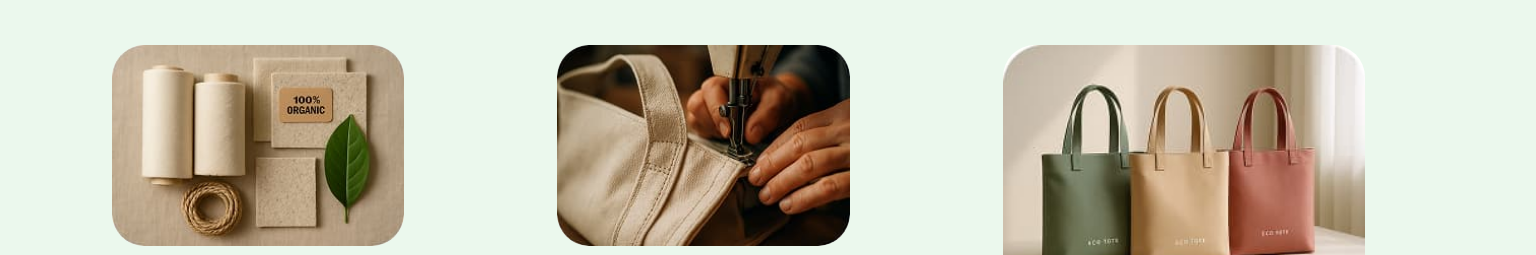
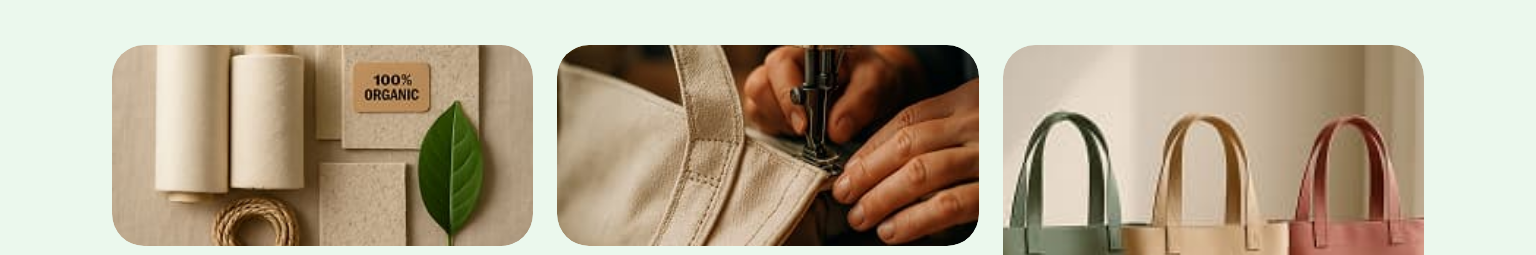
Before and after one commit to liudamelnyk-smaila/goit-g16-prj-advantages, a plain HTML site: page index.html in a window 1536 px wide. Shown: the part 221-476 px from the top of the page. Drawn offline with nearby package versions, Linux system fonts and the light colour scheme.

Commit message:
add all files

```diff
--- a/index.html
+++ b/index.html
@@ -24,6 +24,7 @@
         <!-- ORGANIC -->
         <ul class="images-list">
           <li class="list-point">
+            <div class="advantages-img-wrap">
             <picture>
               <source media="(min-width: 1440px)" srcset="./advantages/organic.jpg 1x, ./advantages/organic@x2.jpg 2x" />
               <source media="(min-width: 768px)" srcset="./advantages/organic.jpg 1x, ./advantages/organic@x2.jpg 2x" />
@@ -32,11 +33,14 @@
               <img class="advantages-img" src="./advantages/organic.jpg" width="288" height="198"
                 alt="Bag made from organic materials">
             </picture>
+            </div>
             <h3 class="list-name">Стійкість та екологічність</h3>
             <p class="list-text">Виготовлені з органічної бавовни та переробленого пластику.</p>
+
           </li>
           <!-- BAGWORK -->
           <li class="list-point">
+            <div class="advantages-img-wrap">
             <picture>
               <source media="(min-width: 1440px)" srcset="./advantages/bagwork.jpg 1x, ./advantages/bagwork@x2.jpg 2x" />
               <source media="(min-width: 768px)" srcset="./advantages/bagwork.jpg 1x, ./advantages/bagwork@x2.jpg 2x" />
@@ -45,12 +49,14 @@
               <img class="advantages-img" src="./advantages/bagwork.jpg" width="288" height="198"
                 alt="Reinforced stitching of an eco-friendly bag">
             </picture>
+            </div>
             <h3 class="list-name">Міцність і довговічність</h3>
             <p class="list-text">Наші сумки мають посилені шви для тривалого використання.</p>
 
           </li>
           <!-- BAG -->
           <li class="list-point-bag">
+            <div class="advantages-img-wrap">
             <picture>
               <source media="(min-width: 1440px)" srcset="./advantages/bag.jpg 1x, ./advantages/bag@x2.jpg 2x" />
               <source media="(min-width: 768px)" srcset="./advantages/bag.jpg 1x, ./advantages/bag@x2.jpg 2x" />
@@ -59,6 +65,7 @@
               <img class="advantages-img-bag" src="./advantages/bag.jpg" width="288" height="198"
                 alt="Stylish reusable eco-friendly bag">
             </picture>
+            </div>
             <h3 class="list-name">Стильний та сучасний дизайн</h3>
             <p class="list-text">Мінімалістичні моделі в обмежених серіях для кожного стилю.</p>
 
--- a/style.css
+++ b/style.css
@@ -1,241 +1,3 @@
-
-/*======================= ADVANTAGES =======================
-.advantages{
-    gap:48px;
-    display: flex;
-    align-items: flex-start;
-    justify-content: flex-start;
-    flex-direction: column;
-    padding-block: 32px;
-    padding-inline: 16px;
-    width:100%;
-    height: 1470px;
-   background-color: #EBF8ED;---колір має бути заданий на весь Body
-}
-.container-advantages{
-    display: flex;
-    align-items: flex-start;
-    justify-content: flex-start;
-    flex-direction: column;
-    gap: 12px;
-    padding: 0 auto;
-    margin-bottom: 48px;
-}
-.title{
-    display: flex;
-    align-items: center;
-    justify-content: flex-start;
-    flex-direction: row;
-    gap: 0px;
-    width: 72px;
-    height: 24px;
-    padding: 0 auto;
-    font-family: "Fira Sans", sans-serif;
-    font-weight: 600;
-    font-size: 16px;
-
-     line-height: 20px;
-    line-height: 1.5;
-    color: #030a06;
-    margin-bottom: 8px;
-}
-.heading{
-    font-family: "Comfortaa", sans-serif;
-    font-weight: 700;
-    font-size: 28px;
-
-    line-height: 1.2;
-    letter-spacing: 0.01em;
-    color: #030a06;
-    margin-bottom: 12px;
-}
-.title-text{
-    font-family: "Fira Sans", sans-serif;
-    font-weight: 400;
-    font-size: 16px;
-
-    line-height: 1.6;
-    color: #030a06;
-    max-width: 288px;
-}
-
-img {
-    display: block;
-    max-width: 100%;
-    height: auto;
-}
-h2,
-h3,
-p {
-    margin: 0;
-}
-.images-list{
-    list-style: none;
-    display: flex;
-    align-items: flex-start;
-    justify-content: flex-start;
-    flex-direction: column;
-    gap: 48px;
-    width: 288px;
-    height: 1086px;
-}
-.list-point,
-.list-point-bag{
-    display: flex;
-    align-items: flex-start;
-    justify-content: flex-start;
-    flex-direction: column;
-    gap: 8px;
-    width: 288px;
-    height: 330px;
-}
-.advantages-img,
-.advantages-img-bag{
-    border-radius: 32px;
-}
-.list-name{
-    font-family: "Comfortaa", sans-serif;
-    font-weight: 700;
-    font-size: 24px;
-
-    line-height: 1.4;
-    letter-spacing: 0.01em;
-    color: #030a06;
-}
-.list-text{
-    font-family: "Fira Sans", sans-serif;
-    font-weight: 400;
-    font-size: 16px;
-
-    line-height: 1.6;
-    color: #030a06;
-}
-
-======================= advantages-tablet =======================
-@media screen and (min-width: 768px) {
-.advantages {
-    gap: 32px;
-    padding-block: 64px;
-    padding-inline: 32px;
-    width: 768px;
-    height: 1256px;
-}
-.container-advantages {
-    margin-bottom: 48px;
-}
-.container-advantages {
-    gap: 16px;
-    padding-block: 64px;
-    padding-inline: 32px;
-    width: 704px;
-    height: 194px;
-}
-.heading{
-    font-size: 36px;
-}
-.title-text{
-    font-size: 18px;
-}
-
-.images-list {
-display: flex;
-flex-wrap: wrap;
-align-items: flex-start;
-justify-content: flex-start;
-flex-direction: row;
-gap: 24px;
-width: 704px;
-height: 902px;
-}
-.list-point{
-    gap: 32px;
-    width: 340px;
-    height: 361px;
-    min-width: 320px;
-    width: calc((100% - 24px) / 2);
-}
-.list-point-bag {
-    gap: 32px;
-    width: 100%;
-    height: 516px;
-    min-width: 320px;
-}
-
-.advantages-img{
-    width: 340px;
-    height:201px;
-}
-.advantages-img-bag{
-    width:704px;
-    height: 416px;
-}
-.advantages-img,
-.advantages-img-bag {
-    display: block;
-    max-width: 100%;
-    height: auto;
-    object-fit: cover;
-    border-radius: 32px;
-}
-}
-
-====================== advantages-desktop =======================
-@media screen and (min-width: 1440px) {
-.advantages {
-    gap: 80px;
-    padding: 64px;
-    height: 835px;
-}
-.advantages-container {
-    max-width: 1312px;
-    margin: 0 auto;
-}
-.container-advantages {
-    gap: 16px;
-    width: 768px;
-    height: 180px;
-}
-.heading {
-    font-size: 48px;
-}
-.title-text {
-    font-size: 18px;
-}
-.images-list {
-display: flex;
-align-items: flex-start;
-justify-content: flex-start;
-flex-direction: row;
-gap: 24px;
-width: 1312px;
-height: 447px;
-flex-wrap: nowrap;
-
-}
-.list-point,
-.list-point-bag {
-display: flex;
-    align-items: flex-start;
-    justify-content: flex-start;
-    flex-direction: column;
-    gap: 32px;
-    width: 421px;
-    height: 447px;
-}
-.list-point,
-.list-point-bag {
-    width: calc((100% - 48px) / 3);
-}
-.advantages-img,
-.advantages-img-bag{
-    width:421px;
-    height:249px;
-}
-.list-name{
-    font-size: 32px;
-}
-}*/
-
 body {
     margin: 0;
     background-color: #ebf8ed;
@@ -313,6 +75,13 @@ img {
     gap: 16px;
 }
 
+.advantages-img-wrap {
+    width: 100%;
+    height: 198px;
+    border-radius: 32px;
+    overflow: hidden;
+}
+
 .advantages-img,
 .advantages-img-bag {
     width: 100%;
@@ -321,6 +90,7 @@ img {
     border-radius: 32px;
     height: 198px;
     display: block;
+    height: 100%;
 }
 
 .list-name {
@@ -337,7 +107,7 @@ img {
     line-height: 26px;
 }
 
-/* ======================= TABLET ======================= */
+/*====================== TABLET =======================*/
 @media screen and (min-width: 768px) {
     .advantages {
         padding: 64px 32px;
@@ -368,16 +138,16 @@ img {
     .list-point-bag {
         width: 100%;
     }
-    .list-point .advantages-img {
+
+    .list-point .advantages-img-wrap {
         height: 201px;
     }
 
-    .list-point-bag .advantages-img-bag {
+    .list-point-bag .advantages-img-wrap {
         height: 416px;
     }
-    }
 
-/* ======================= DESKTOP ======================= */
+/*======================= DESKTOP =======================*/
 @media screen and (min-width: 1440px) {
     .advantages {
         padding: 64px;
@@ -389,17 +159,19 @@ img {
     }
 
     .images-list {
-        flex-wrap: nowrap;
+        flex-wrap: wrap;
         align-items: flex-start;
         gap: 24px;
         display: flex;
-}
+        flex-direction: row;
+    }
 
     .list-point,
     .list-point-bag {
         width: calc((100% - 48px) / 3);
+    }
+
 }
-
     .list-name {
         font-size: 32px;
 }
@@ -411,11 +183,10 @@ img {
     .advantages-img,
     .advantages-img-bag {
         width: 100%;
-        height: 249px;
         object-fit: cover;
         border-radius: 32px;
 }
-    .list-point-bag .advantages-img-bag {
+    .advantages-img-wrap {
         height: 249px;
+    }
 }
-}
```
